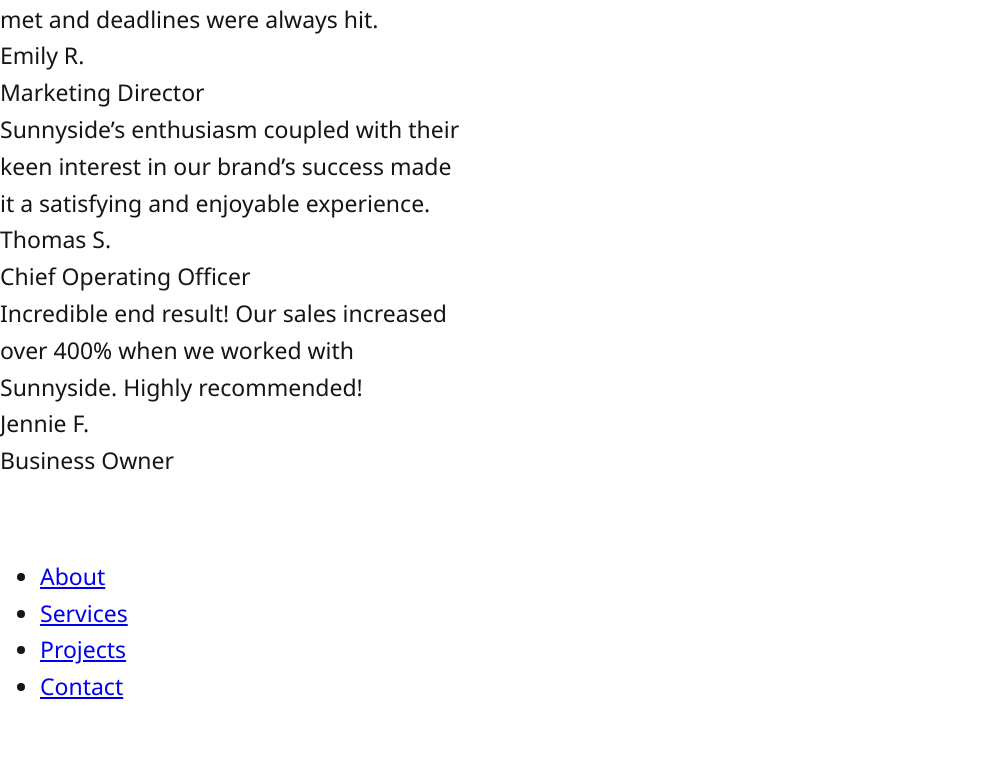
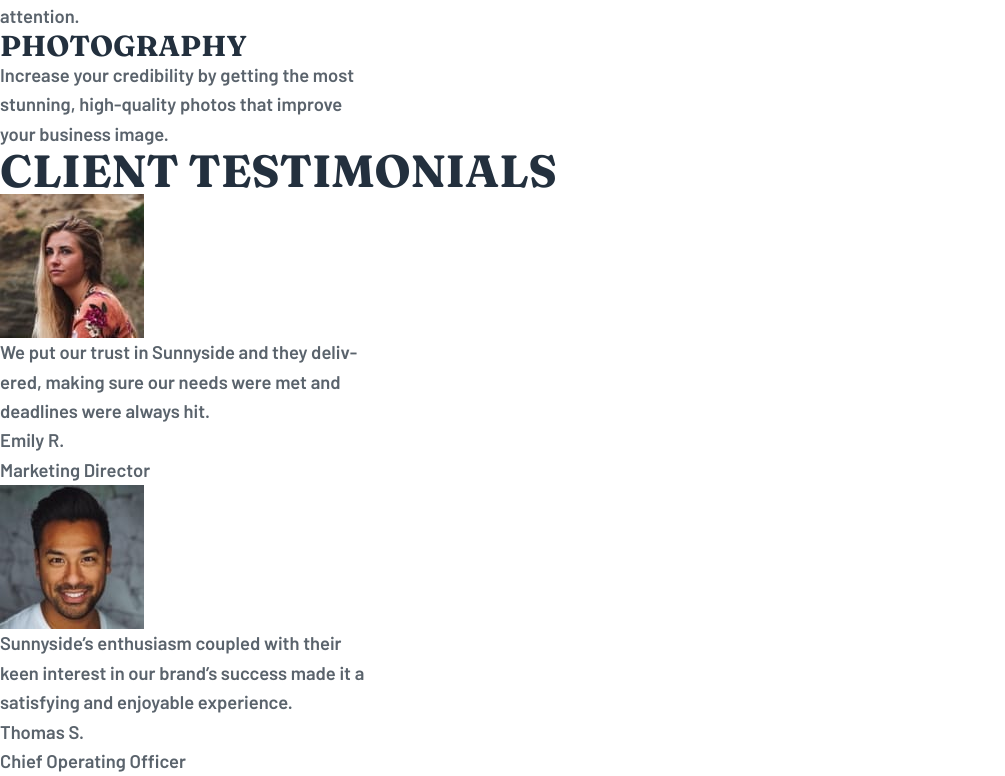
Before and after one commit to dwhenson/fem-sunnyside-agency, a website built with Parcel: page src/index.html in a window 1280 px wide. Shown: the part 2024-2800 px from the top of the page, without its empty margins (0-1005 px from the left). Before the commit the page ends 2729 px from the top, so only its background shows below. Built offline with nearby package versions, Linux system fonts and the light colour scheme.

Commit message:
✅ ADD: images, fonts and custom properties

```diff
--- a/src/index.html
+++ b/src/index.html
@@ -6,7 +6,9 @@
     <title>Frontend Mentor | Sunnyside agency landing page</title>
     <link rel="preconnect" href="https://fonts.googleapis.com" />
     <link rel="preconnect" href="https://fonts.gstatic.com" crossorigin />
-    <link />
+    <link
+      href="https://fonts.googleapis.com/css2?family=Barlow:wght@600&family=Fraunces:opsz,wght@9..144,700;9..144,900&display=swap"
+      rel="stylesheet" />
     <link rel="stylesheet" href="scss/global.scss" />
   </head>
   <body>
@@ -50,6 +52,7 @@
           places.
         </p>
         <a href="/">Learn more</a>
+        <img src="images/mobile/image-stand-out.jpg" alt="" />
       </section>
 
       <section>
@@ -67,6 +70,7 @@
 
       <h2>Client testimonials</h2>
       <div>
+        <img src="images/image-emily.jpg" alt="" />
         <p>
           We put our trust in Sunnyside and they delivered, making sure our needs were met
           and deadlines were always hit.
@@ -75,6 +79,7 @@
         <p>Marketing Director</p>
       </div>
       <div>
+        <img src="images/image-thomas.jpg" alt="" />
         <p>
           Sunnyside’s enthusiasm coupled with their keen interest in our brand’s success
           made it a satisfying and enjoyable experience.
@@ -83,6 +88,7 @@
         <p>Chief Operating Officer</p>
       </div>
       <div>
+        <img src="images/image-jennie.jpg" alt="" />
         <p>
           Incredible end result! Our sales increased over 400% when we worked with
           Sunnyside. Highly recommended!
--- a/src/scss/_reset.scss
+++ b/src/scss/_reset.scss
@@ -29,21 +29,6 @@ button {
   overflow-wrap: break-word;
 }
 
-/* Adjust line heights */
-h1,
-h2,
-h3,
-h4 {
-  line-height: 0.9;
-}
-
-/* Remove list styles on ul, ol elements with a class */
-:where(ul[role="list"]),
-:where(ol[role="list"]) {
-  padding-inline: 0;
-  list-style-type: none;
-}
-
 /* Set core body defaults */
 body {
   min-block-size: 100vh;
@@ -53,6 +38,21 @@ body {
   color: #000;
   text-rendering: optimizeSpeed;
   -webkit-font-smoothing: antialiased;
+}
+
+/* Adjust line heights */
+h1,
+h2,
+h3,
+h4 {
+  line-height: 1;
+}
+
+/* Remove list styles on ul, ol elements with a class */
+:where(ul[role="list"]),
+:where(ol[role="list"]) {
+  padding-inline: 0;
+  list-style-type: none;
 }
 
 /* A elements that don't have a class get default styles */
--- a/src/scss/abstracts/_variables.scss
+++ b/src/scss/abstracts/_variables.scss
@@ -3,10 +3,16 @@
 
 :root {
   /* Common colors */
-  --clr-primary-100: rgb(213, 150, 108);
-  --clr-neutral-100: rgb(255, 255, 255);
-  --clr-neutral-220: rgb(68, 68, 68);
-  --clr-neutral-300: rgb(21, 21, 21);
+  --clr-primary-100: hsl(7, 99%, 70%);
+  --clr-primary-200: hsl(51, 100%, 49%);
+  --clr-primary-300: hsl(167, 40%, 24%);
+  --clr-primary-400: hsl(198, 62%, 26%);
+  --clr-primary-500: hsl(168, 34%, 41%);
+  --clr-neutral-100: hsl(0, 0%, 100%);
+  --clr-neutral-200: hsl(210, 4%, 67%);
+  --clr-neutral-300: hsl(232, 10%, 55%);
+  --clr-neutral-400: hsl(213, 9%, 39%);
+  --clr-neutral-500: hsl(212, 27%, 19%);
 
   /* Spacing */
   --space-xxs: clamp(0.56rem, calc(0.54rem + 0.09vw), 0.63rem);
@@ -18,8 +24,8 @@
   --space-xxl: clamp(4.5rem, calc(4.32rem + 0.75vw), 5rem);
 
   /* Font styles */
-  --ff-headings: "Big Shoulders Display", "Brush Script MT", "cursive";
-  --ff-body: "Outfit", "Segoe UI", "Roboto", "Helvetica Neue", "Arial", "sans-serif";
+  --ff-headings: "Fraunces", serif;
+  --ff-body: "Barlow", sans-serif;
 
   /* Font sizes */
   --step--1: clamp(0.9rem, calc(0.79rem + 0.45vw), 1.2rem);
--- a/src/scss/global.scss
+++ b/src/scss/global.scss
@@ -28,16 +28,16 @@ Utilities
 Blocks
 ================================================== */
 
-@use "blocks/button";
-@use "blocks/header";
-@use "blocks/main";
-@use "blocks/footer";
+// @use "blocks/button";
+// @use "blocks/header";
+// @use "blocks/main";
+// @use "blocks/footer";
 
 /* ==================================================
 Exceptions
 ================================================== */
 
-@use "exceptions/p100";
+// @use "exceptions/p100";
 
 /* ==================================================
 Global Styles
@@ -46,37 +46,27 @@ Global Styles
 body {
   background-color: var(--clr-neutral-100);
   font-family: var(--ff-body);
-  font-size: var(--step-0);
-  color: var(--clr-neutral-300);
-}
-
-body.home {
-  grid-template-rows: auto 1fr auto;
-}
-
-body.location {
-  grid-template-rows: 1fr 40vh auto;
-
-  > * + * {
-    margin-block-start: 0;
-  }
+  font-size: var(--step--1);
+  color: var(--clr-neutral-400);
 }
 
 :is(h1, h2, h3) {
   font-family: var(--ff-headings);
   text-transform: uppercase;
+  color: var(--clr-neutral-500);
 }
 
 h1 {
-  font-size: var(--step-6);
+  font-size: var(--step-4);
+  // color: var(--clr-neutral-100);
 }
 
 h2 {
-  font-size: var(--step-5);
+  font-size: var(--step-3);
 }
 
 h3 {
-  font-size: var(--step-3);
+  font-size: var(--step-1);
 }
 
 p {
```
